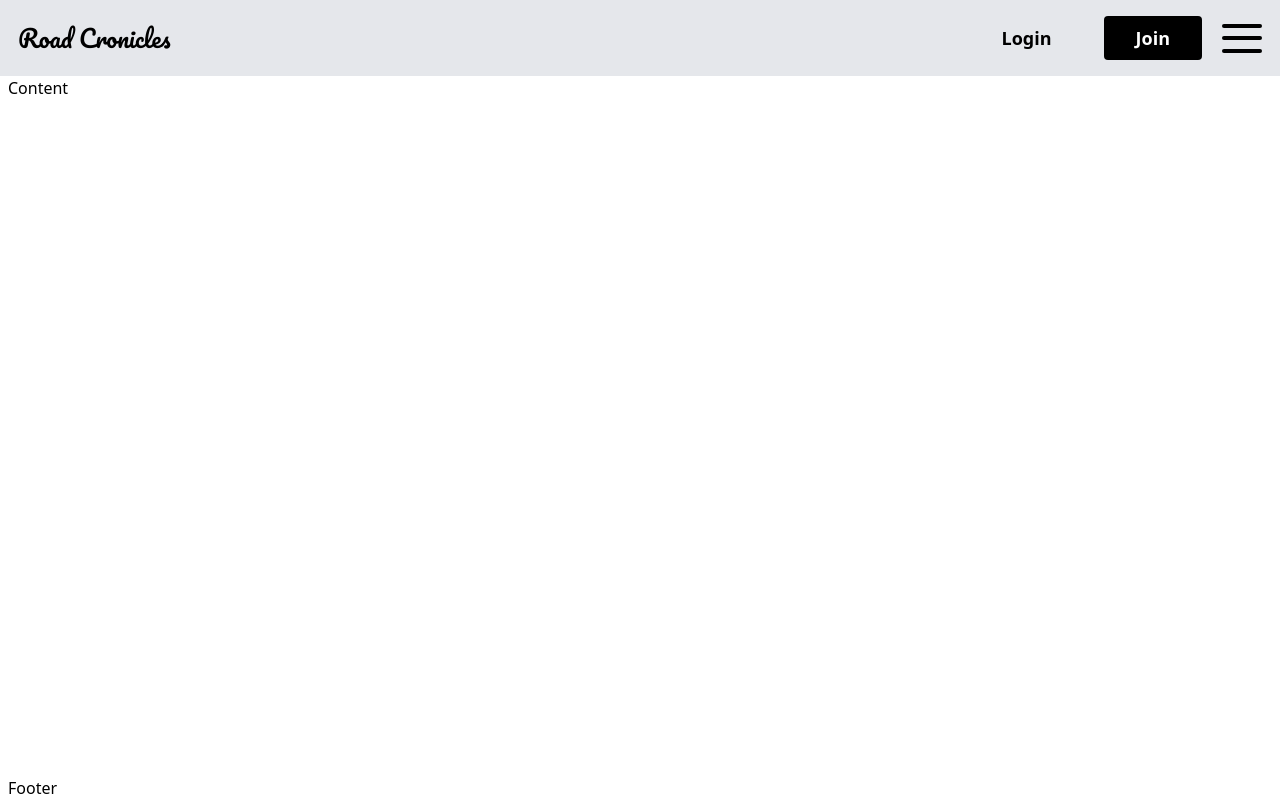
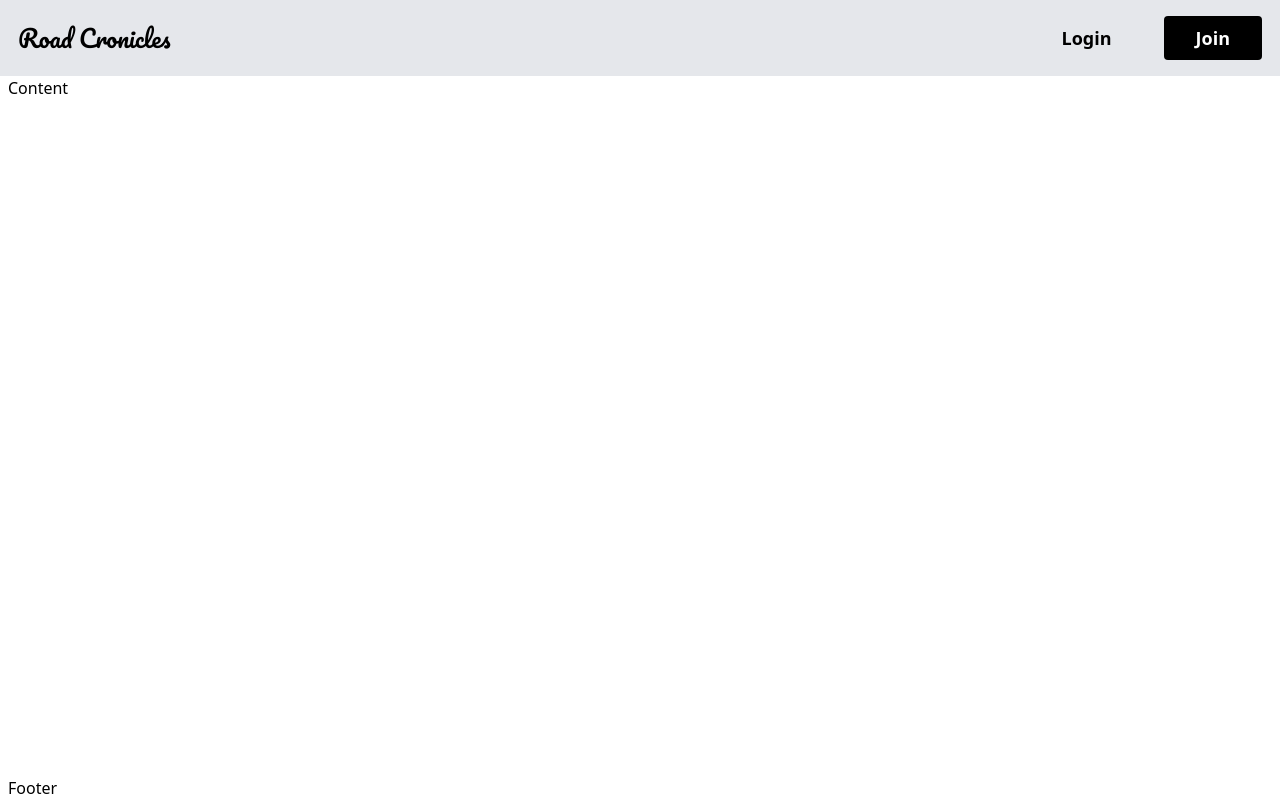
Before and after one commit to Griunvald/travel_app_client, a React (Vite) app in the folder client/: page / in a window 1280 px wide. Built offline with nearby package versions, Linux system fonts and the light colour scheme.

Commit message:
Conditionaly render Hamburger component and login/join buttons

```diff
--- a/client/src/components/layout/Navbar.jsx
+++ b/client/src/components/layout/Navbar.jsx
@@ -1,8 +1,23 @@
+import { useState, useEffect } from 'react';
 import Button from  '../common/Button.jsx';
 import Logo from '../common/Logo.jsx';
 import Hamburger from '../common/Hamburger.jsx';
 
 function Navbar() {
+    const [windowWidth, setWindowWidth] = useState(window.innerWidth);
+
+    useEffect(() => {
+        const handleResize = () => {
+            setWindowWidth(window.innerWidth);
+        }
+
+        window.addEventListener('resize', handleResize);
+
+        return () => {
+            window.removeEventListener('resize', handleResize);
+        };
+    }, []);
+
     return (
         <nav className="bg-gray-200 flex justify-between">
             <div className="flex justify-start items-center ml-4.5">
@@ -10,9 +25,14 @@ function Navbar() {
             </div>
             <div className="max-w-full bg-gray-200">
                 <div className="flex justify-end gap-x-5 my-4 mr-4.5">
+        { windowWidth > 768 ? (
+            <>
                 <Button name="Login" type="secondary"/>
                 <Button name="Join" type="primary"/>
-        <Hamburger />
+            </>
+        ) : (
+                <Hamburger />
+        )}
                 </div>
             </div>
         </nav>
```
